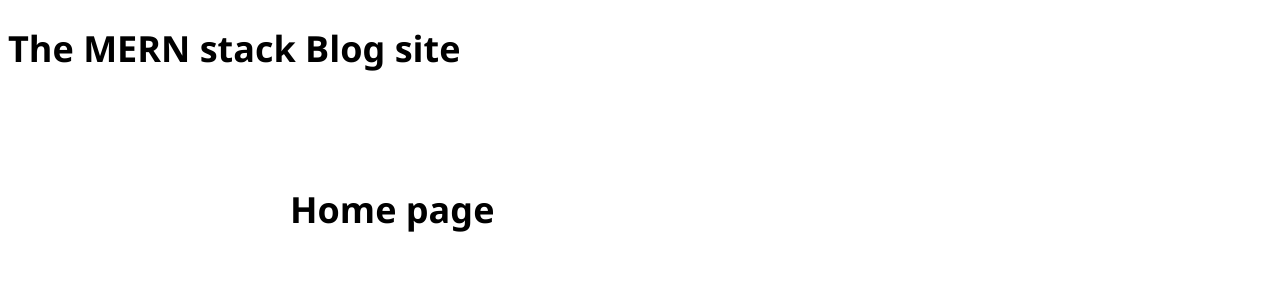
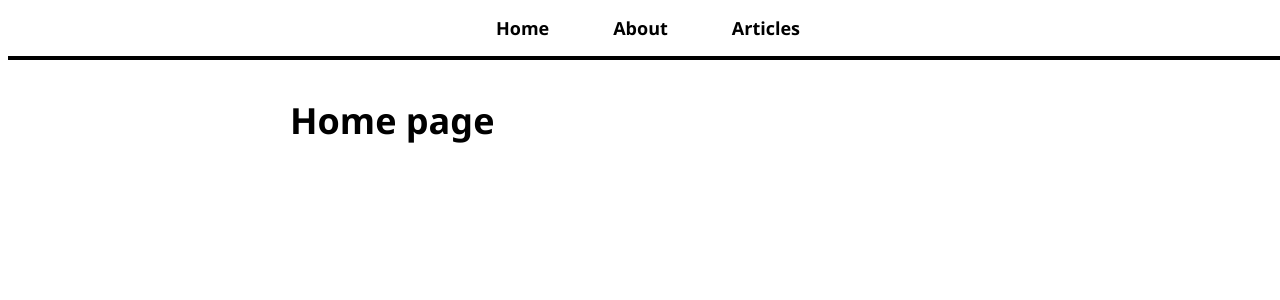
Before and after one commit to mszahan/react_learning, a React (Vite) app in the folder expore_react/mernstack/: page / in a window 1280 px wide. Shown: the top 300 px of the page. Built offline with nearby package versions, Linux system fonts and the light colour scheme.

Commit message:
added the NavBar component

```diff
--- a/expore_react/mernstack/src/App.jsx
+++ b/expore_react/mernstack/src/App.jsx
@@ -1,6 +1,7 @@
 import './App.css';
 import { createRoot } from 'react-dom/client';
 import { BrowserRouter, Routes, Route } from 'react-router-dom';
+import NavBar from './NavBar';
 import HomePage from './pages/HomePage';
 import AboutPage from './pages/AboutPage';
 import ArticleListPage from './pages/ArticleListPage';
@@ -12,7 +13,7 @@
     return (
         <BrowserRouter>
             <div className="App">
-                <h1>The MERN stack Blog site</h1>
+                <NavBar/>
                 <div id="page-body">
                     <Routes>
                         <Route path='/' element={<HomePage/>}/>
--- /dev/null
+++ b/expore_react/mernstack/src/NavBar.jsx
@@ -0,0 +1,21 @@
+import { Link } from "react-router-dom";
+
+const NavBar = () => {
+    return (
+        <nav>
+            <ul>
+                <li>
+                    <Link to='/'> Home </Link>
+                </li>
+                <li>
+                    <Link to='/about'> About </Link>
+                </li>
+                <li>
+                    <Link to='/articles'> Articles </Link>
+                </li>
+            </ul>
+        </nav>
+    )
+}
+
+export default NavBar;
```
